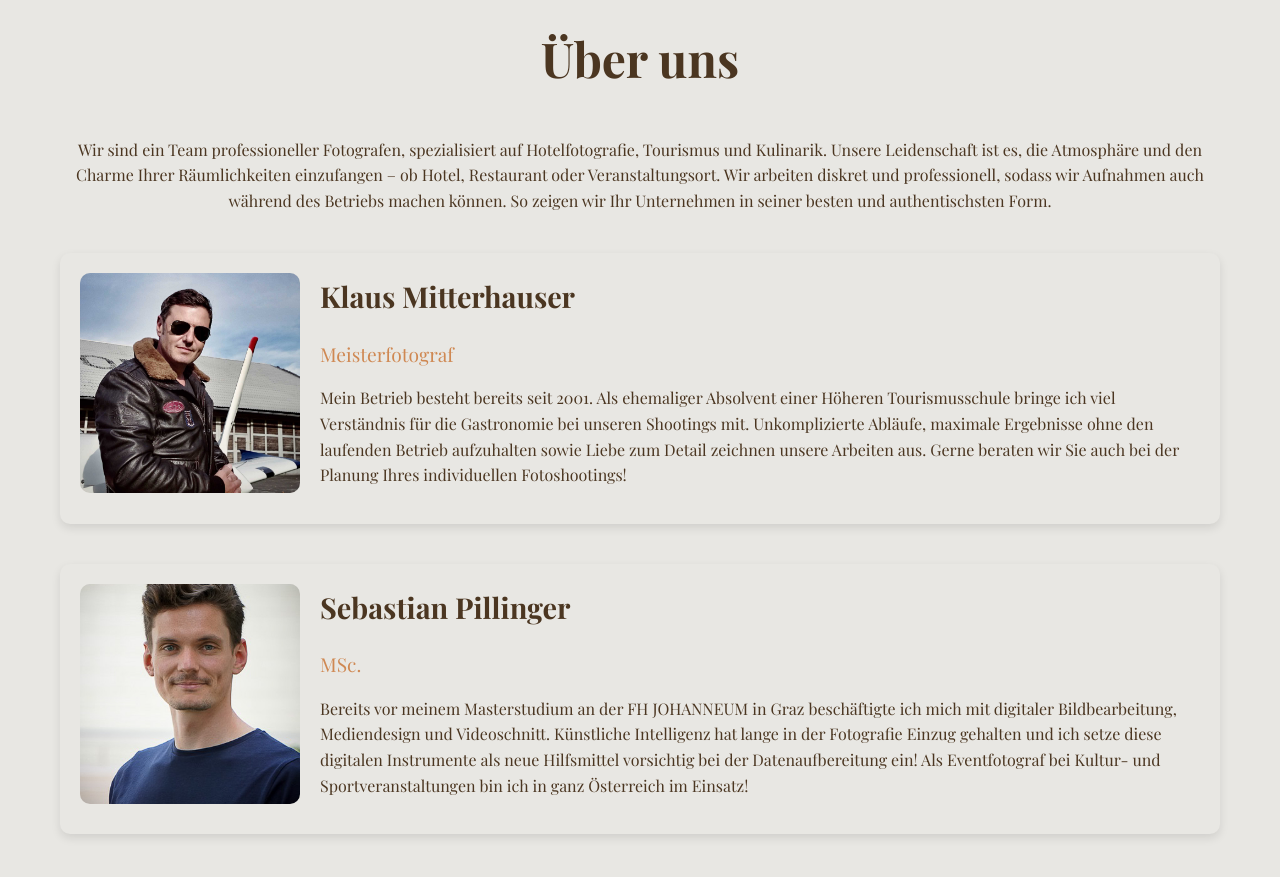
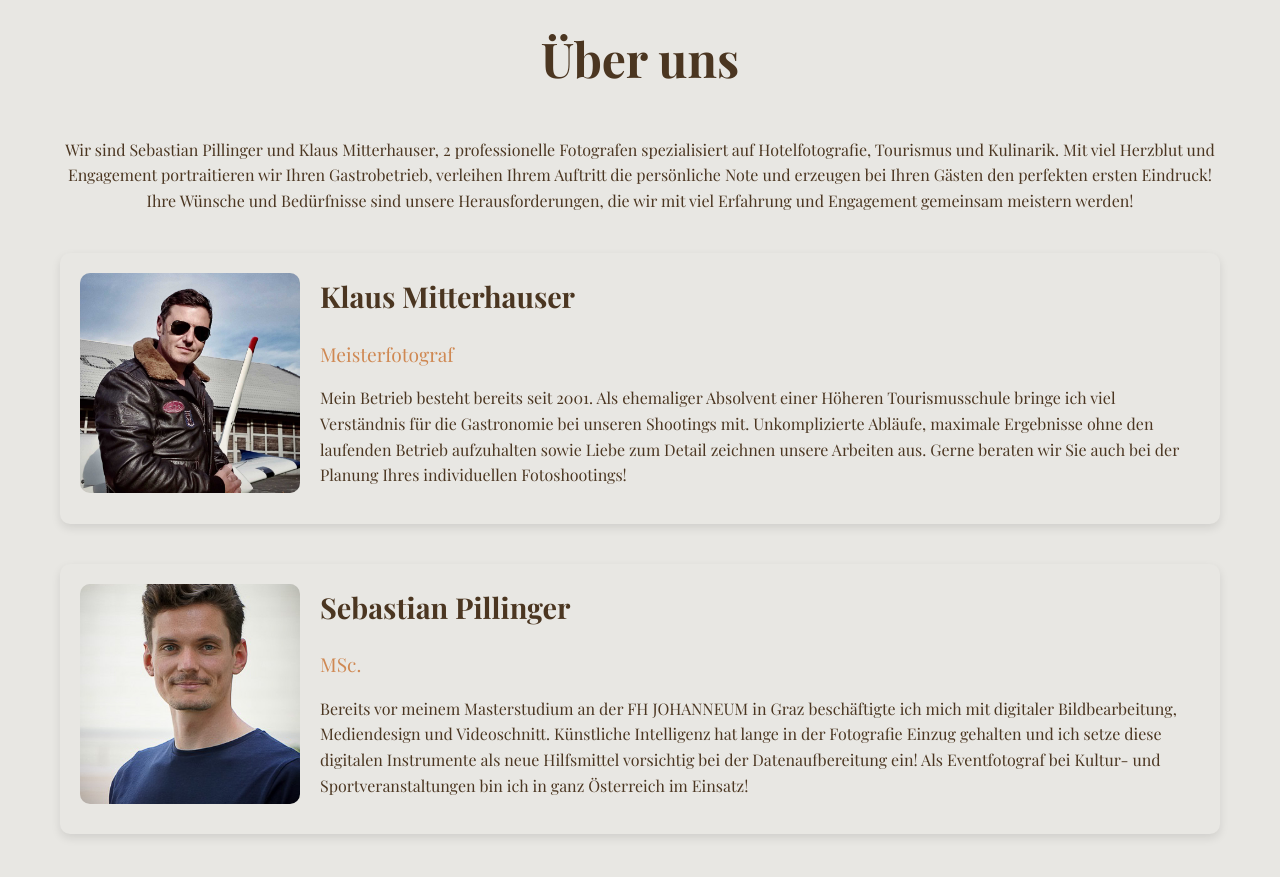
Before and after one commit to gastropix/gastropix.github.io, a plain HTML site: page index.html in a window 1280 px wide. Shown: the part 940-1817 px from the top of the page. Drawn offline with nearby package versions, Linux system fonts and the light colour scheme.

Commit message:
Update index.html

```diff
--- a/index.html
+++ b/index.html
@@ -708,7 +708,7 @@
 	<!-- Über uns Abschnitt -->
 <section id="about">
     <h2>Über uns</h2>
-    <p>Wir sind ein Team professioneller Fotografen, spezialisiert auf Hotelfotografie, Tourismus und Kulinarik. Unsere Leidenschaft ist es, die Atmosphäre und den Charme Ihrer Räumlichkeiten einzufangen – ob Hotel, Restaurant oder Veranstaltungsort. Wir arbeiten diskret und professionell, sodass wir Aufnahmen auch während des Betriebs machen können. So zeigen wir Ihr Unternehmen in seiner besten und authentischsten Form.</p>
+    <p>Wir sind Sebastian Pillinger und Klaus Mitterhauser, 2 professionelle Fotografen spezialisiert auf Hotelfotografie, Tourismus und Kulinarik. Mit viel Herzblut und Engagement portraitieren wir Ihren Gastrobetrieb, verleihen Ihrem Auftritt die persönliche Note und erzeugen bei Ihren Gästen den perfekten ersten Eindruck! Ihre Wünsche und Bedürfnisse sind unsere Herausforderungen, die wir mit viel Erfahrung und Engagement gemeinsam meistern werden!</p>
 
     <div class="about-container">
         <!-- Klaus Mitterhauser -->
```
